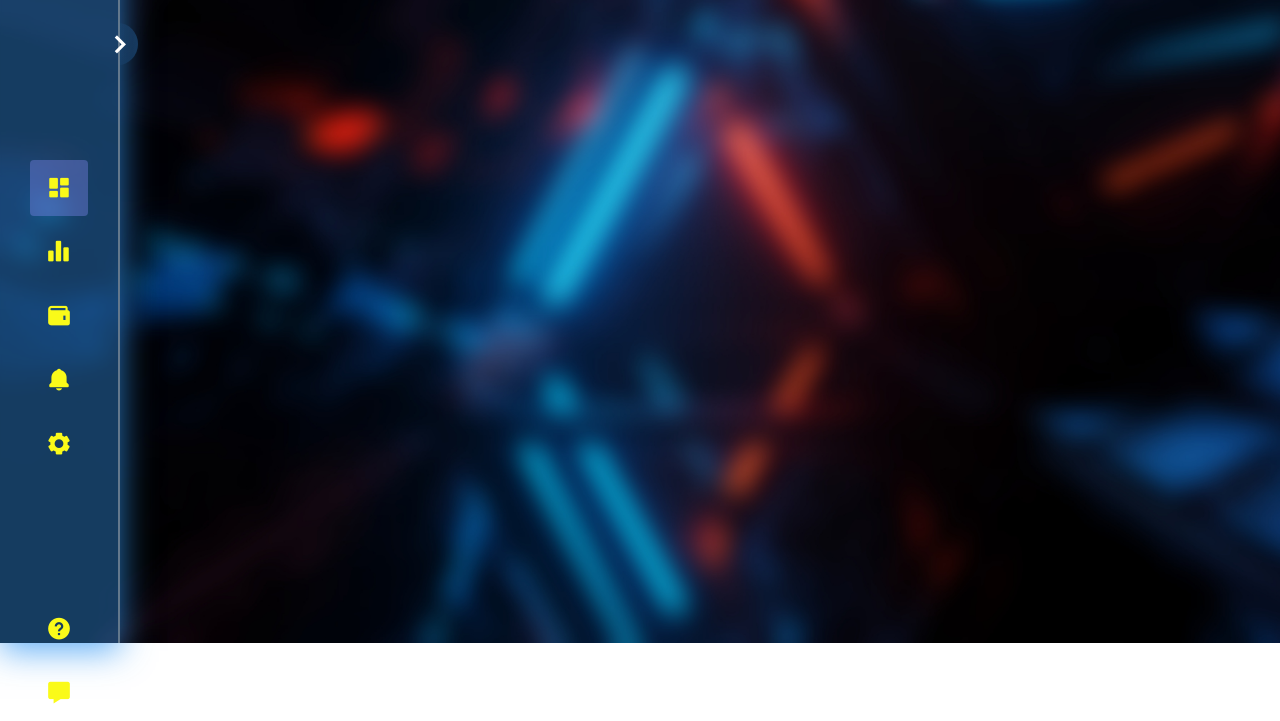
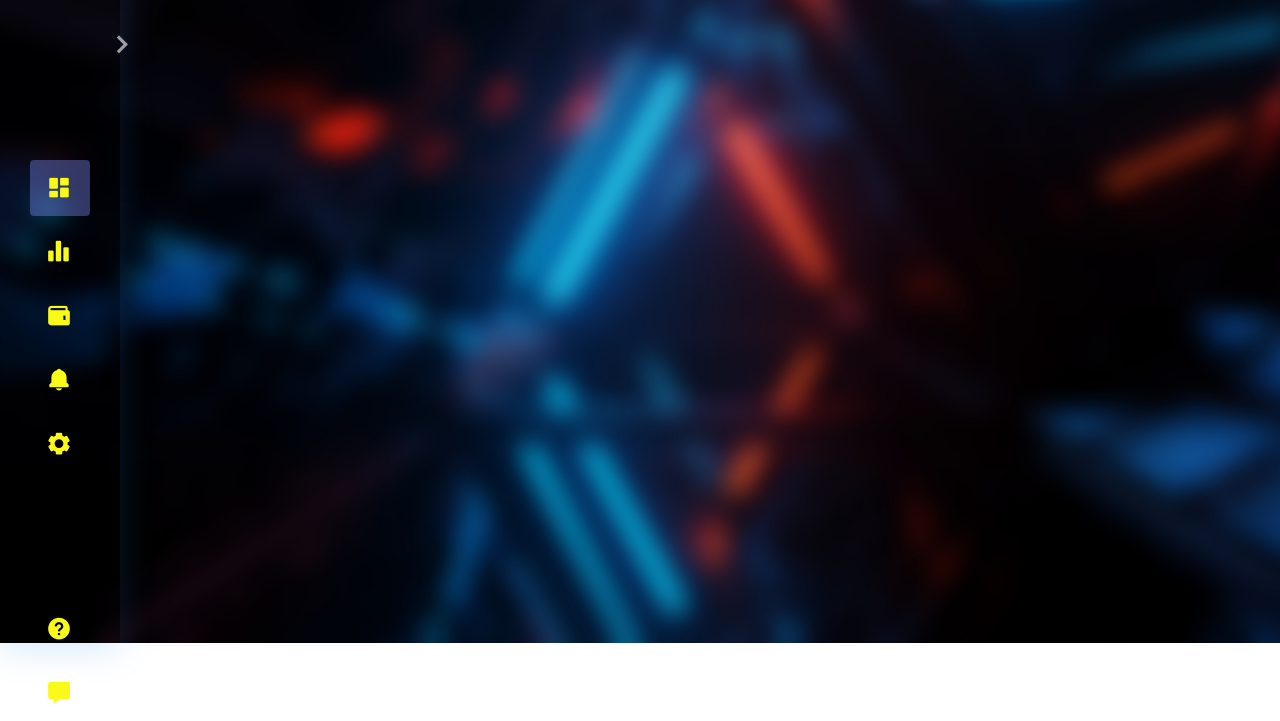
Before and after one commit to meshnjihia/glass, a plain HTML site: page index.html in a window 1280 px wide. Shown: the part 157-878 px from the top of the page. Drawn offline with nearby package versions, Linux system fonts and the light colour scheme.

Commit message:
transparent hsl element sidebar

```diff
--- a/css/style.css
+++ b/css/style.css
@@ -31,9 +31,11 @@ body
     height: 100%;
     backdrop-filter: blur(1px);
     --webkit-backdrop-filter: blur(1px);
-    background: rgba(54, 152, 243, 0.397);
-    box-shadow: 0 8px 32px 0 rgba(54, 152, 243, 0.781);
-    border-right: 2px solid rgba(101, 122, 141, 0.98);
+    background: hsl(0, 0, 100% /0.1);
+    /* background: rgba(54, 152, 243, 0.397); */
+    box-shadow: 0 8px 32px 0 rgba(54, 152, 243, 0.181);
+    /* border-right: 2px solid rgba(101, 122, 141, 0.98); */
+    /* border-right: 2px solid hsl(100%, 100, 100% /0.98); */
     transition: .4s ease-in-out;
 }
 
@@ -41,7 +43,8 @@ body
 {
     cursor: pointer;
     position: absolute;
-    color: #fff;
+    color: rgb(160, 158, 158);
+    /* color: hsl(100%, 10%, 0 /0.8); */
     top: 180px;
     right: -20px;
     font-size: 38px;
@@ -49,10 +52,15 @@ body
     text-align: center;
     border-radius: 50%;
     padding:2px 0 2px 2px;
+    /* background: linear-gradient(
+        90deg,
+        transparent 50%,
+        rgba(54, 152, 243, 0.781)180%
+    ); */
     background: linear-gradient(
         90deg,
         transparent 50%,
-        rgba(54, 152, 243, 0.781)180%
+        hsla(0, 0, 80% /0.1) 50%,
     );
 }
 
```
